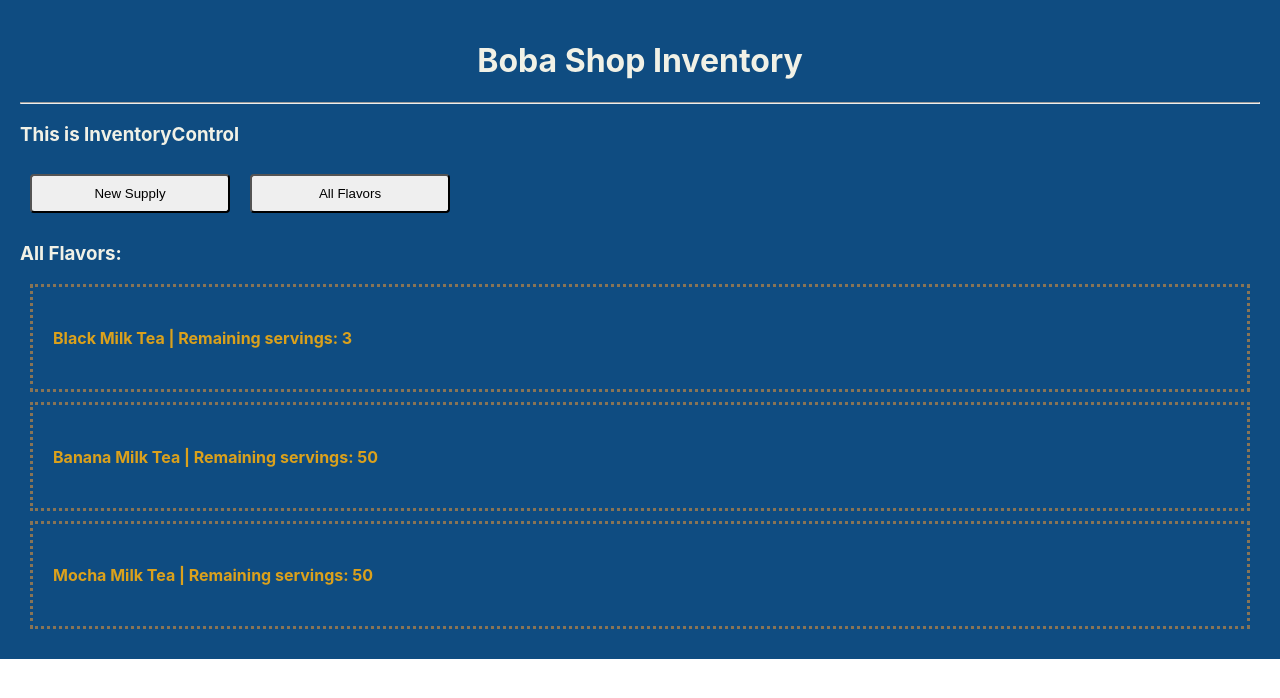
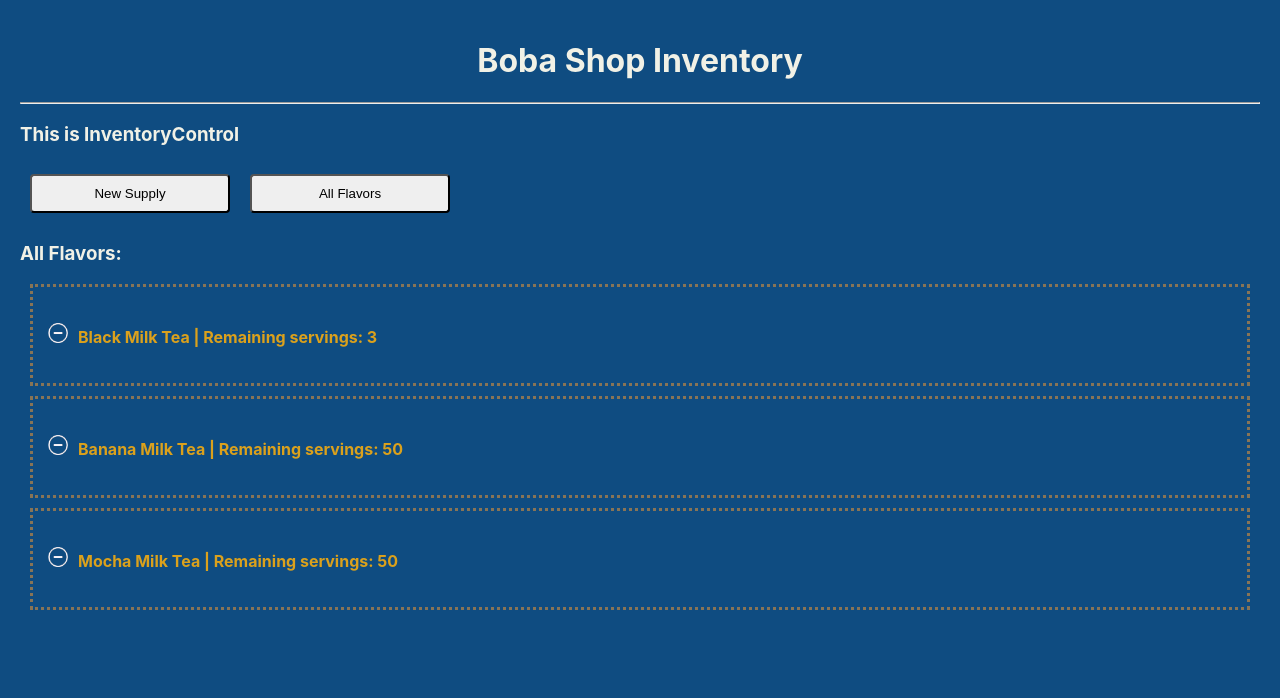
Before and after one commit to ayohana/boba-shop-redux, a React (Create React App) app: page / in a window 1280 px wide. Shown: the top 698 px of the page. Built offline with nearby package versions, Linux system fonts and the light colour scheme.

Commit message:
Add an icon to Flavor, fix styling

```diff
--- a/src/components/App.css
+++ b/src/components/App.css
@@ -1,3 +1,9 @@
+body {
+  background-color: #0F4C81;
+  padding: 20px;
+  color: #F1F1E6;
+}
+
 label {
   display: block;
   margin: 10px;
--- a/src/components/App.js
+++ b/src/components/App.js
@@ -3,16 +3,10 @@ import './App.css';
 import Header from './Header';
 import InventoryControl from './InventoryControl';
 
-const bodyStyle = {
-  backgroundColor: "#0F4C81",
-  padding: "20px",
-  color: "#F1F1E6"
-};
-
 function App() {
   return (
     <React.Fragment>
-      <div style={bodyStyle}>
+      <div>
         <Header />
         <hr />
         <InventoryControl />
--- a/src/components/Flavor.js
+++ b/src/components/Flavor.js
@@ -1,20 +1,34 @@
 import React from 'react';
 import PropTypes from "prop-types";
+import minusIcon from './minus-icon.png';
 
 const flavorStyle = {
   backgroundColor: "#0F4C81",
   borderColor: "#887456",
   borderStyle: "dotted",
-  padding: "20px",
+  padding: "15px",
   margin: "10px",
   color: "#DBA11C"
+};
+
+const minusIconStyle = {
+  maxWidth: "20px"
+};
+
+const textStyle = {
+  padding: "10px"
 };
 
 function Flavor(props) {
   return (
     <React.Fragment>
       <div onClick={() => props.whenFlavorClicked(props.id)} style={flavorStyle}>
-        <h4>{props.name} | Remaining servings: {props.servings}</h4>
+        <h4>
+          <img src={minusIcon} style={minusIconStyle} />
+          <span style={textStyle}>
+            {props.name} | Remaining servings: {props.servings}
+          </span>
+        </h4>
       </div>
     </React.Fragment>
   );
```
Also changed, not shown: src/components/minus-icon.png (added), 1 other file (tests, documents, lock files or other folders).
